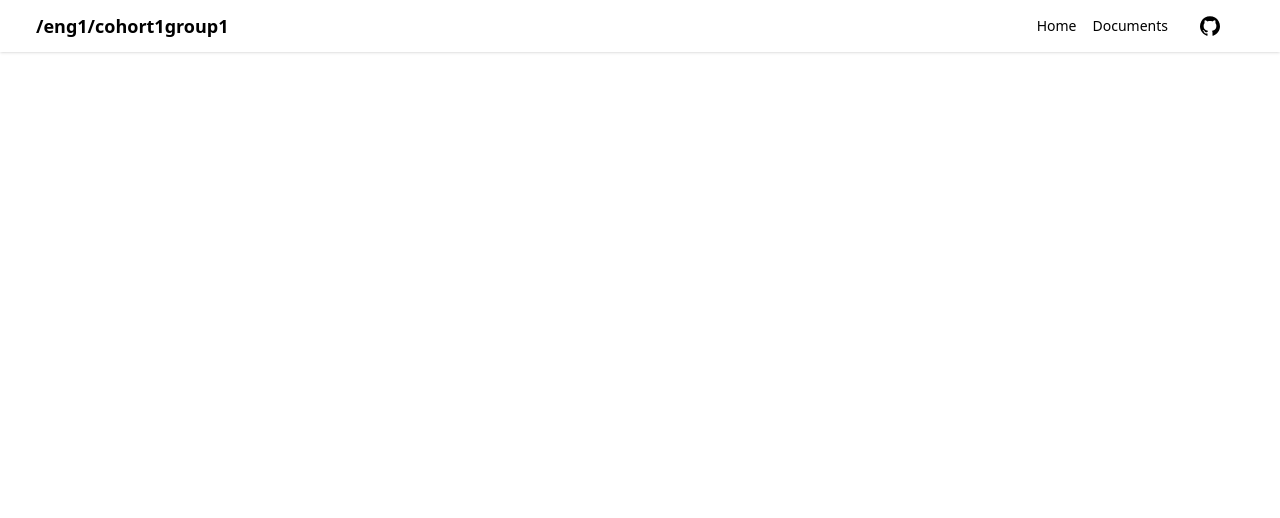
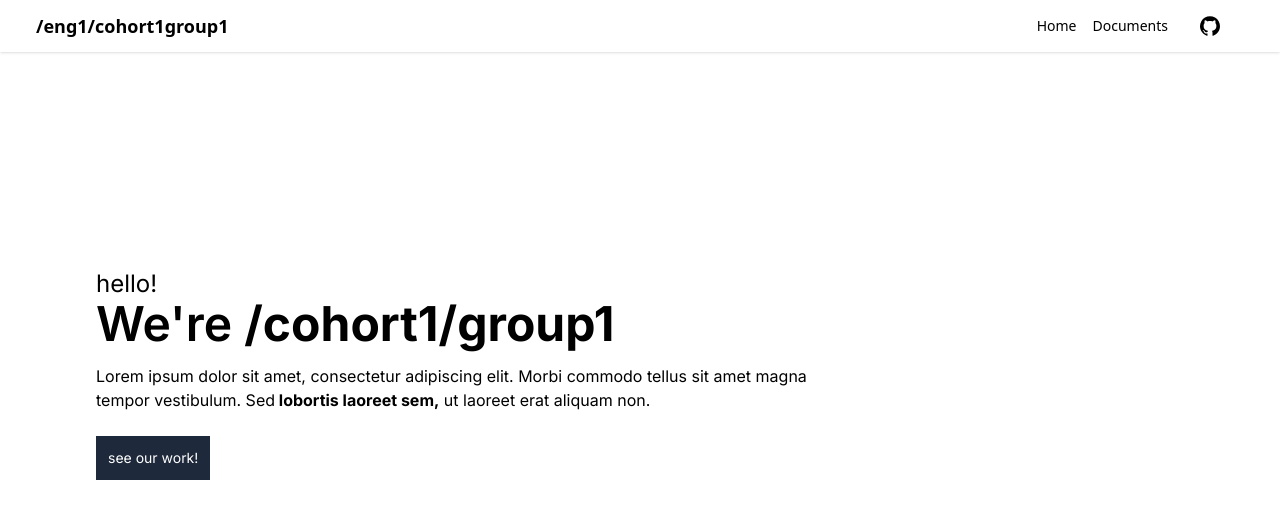
Before and after one commit to TheRealEmissions/uoy-eng1-2, a Next.js app in the folder eng1-website/: page / in a window 1280 px wide. Shown: the top 518 px of the page. Built offline with nearby package versions, Linux system fonts and the light colour scheme.

Commit message:
feat: added hero section

```diff
--- a/eng1-website/src/app/page.tsx
+++ b/eng1-website/src/app/page.tsx
@@ -1,9 +1,9 @@
-import Image from "next/image";
+import HeroSection from "@/components/HeroSection"
 
 export default function Home() {
   return (
-    <main className="flex min-h-screen flex-col items-center justify-between p-24">
-
+   <main>
+    <HeroSection />
     </main>
   );
 }
--- /dev/null
+++ b/eng1-website/src/components/HeroSection.tsx
@@ -0,0 +1,32 @@
+import React from 'react'
+
+const HeroSection = () => {
+  return (
+    <section id="Hero Section" className="pb-32">
+        <div>
+
+        </div>
+        <div className = "container md:mt-20 mt-12 xl:p-24 md:p-24 lg:p-24 p-10 flex gap-20 ">
+            <div className="md:pt-10 pt-1">
+                <div className="max-w-xl md:max-w-3xl">
+                    <p className="text-2xl">hello!</p>
+                    <h2 className="font-semibold text-5xl ">We're <span className=" font-bold">/cohort1/group1</span></h2>
+                    <p className = "text-base mt-4 mb-6">
+                        Lorem ipsum dolor sit amet, consectetur adipiscing elit. Morbi commodo tellus sit amet magna tempor vestibulum. Sed
+                        <span className=" font-bold"> lobortis laoreet sem,</span> ut laoreet erat aliquam non.
+                    </p>
+                    <a href="contact">
+                        <button className="bg-slate-800  hover:bg-slate-900 text-white p-3 text-sm">
+                            see our work!
+                        </button>
+                    </a>
+                </div>
+            </div>
+            {/* <div className="h-[38rem] mt-12 lg:mt-0 w-full mx-auto max-w-md overflow-hidden roundedoutline outline-4 outline-offset-4 outline-[#475F45]/40">
+                <img className="object-cover w-full h-full rounded" src="" alt="main page" />
+            </div> */}
+        </div>
+    </section>
+)
+}
+export default HeroSection
```
